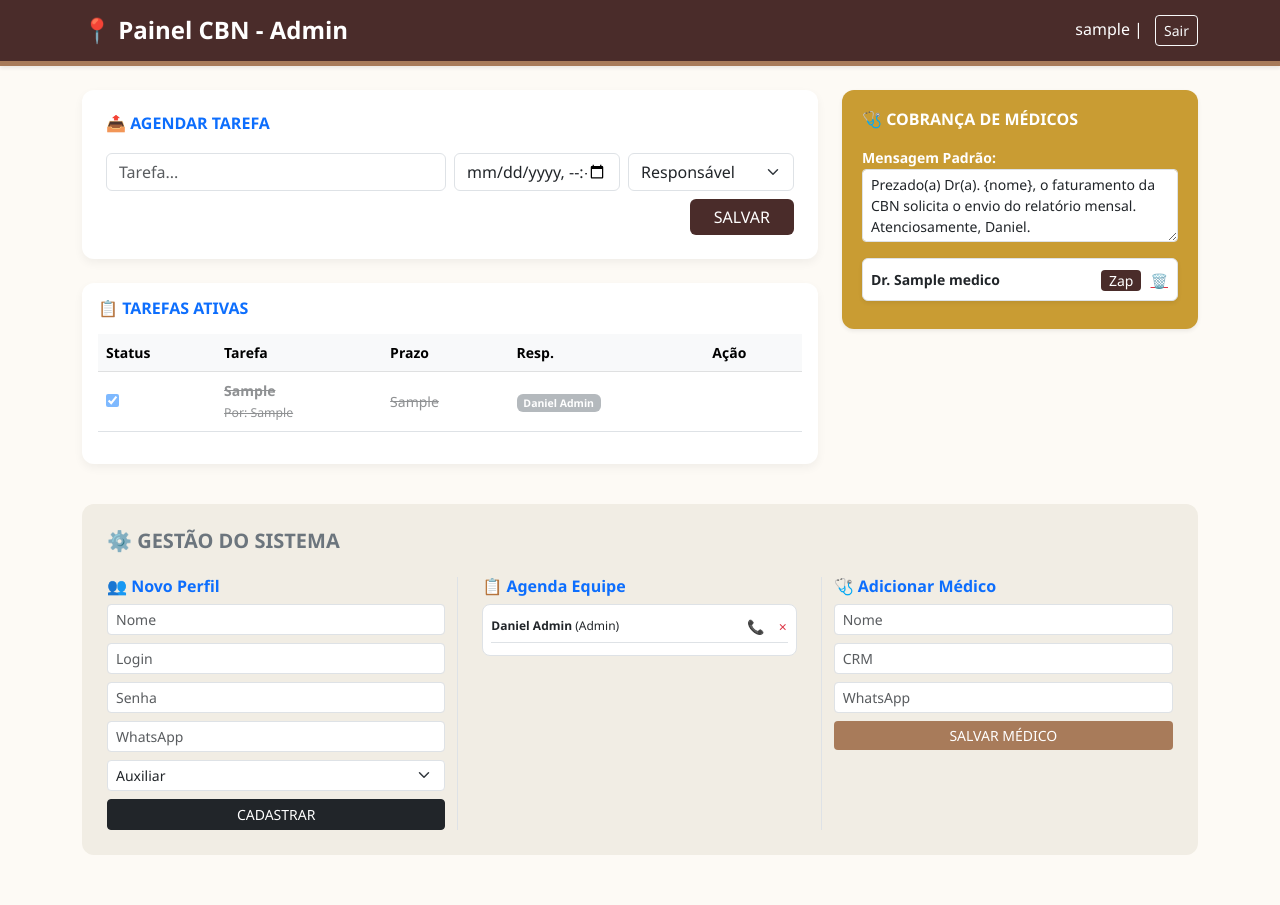
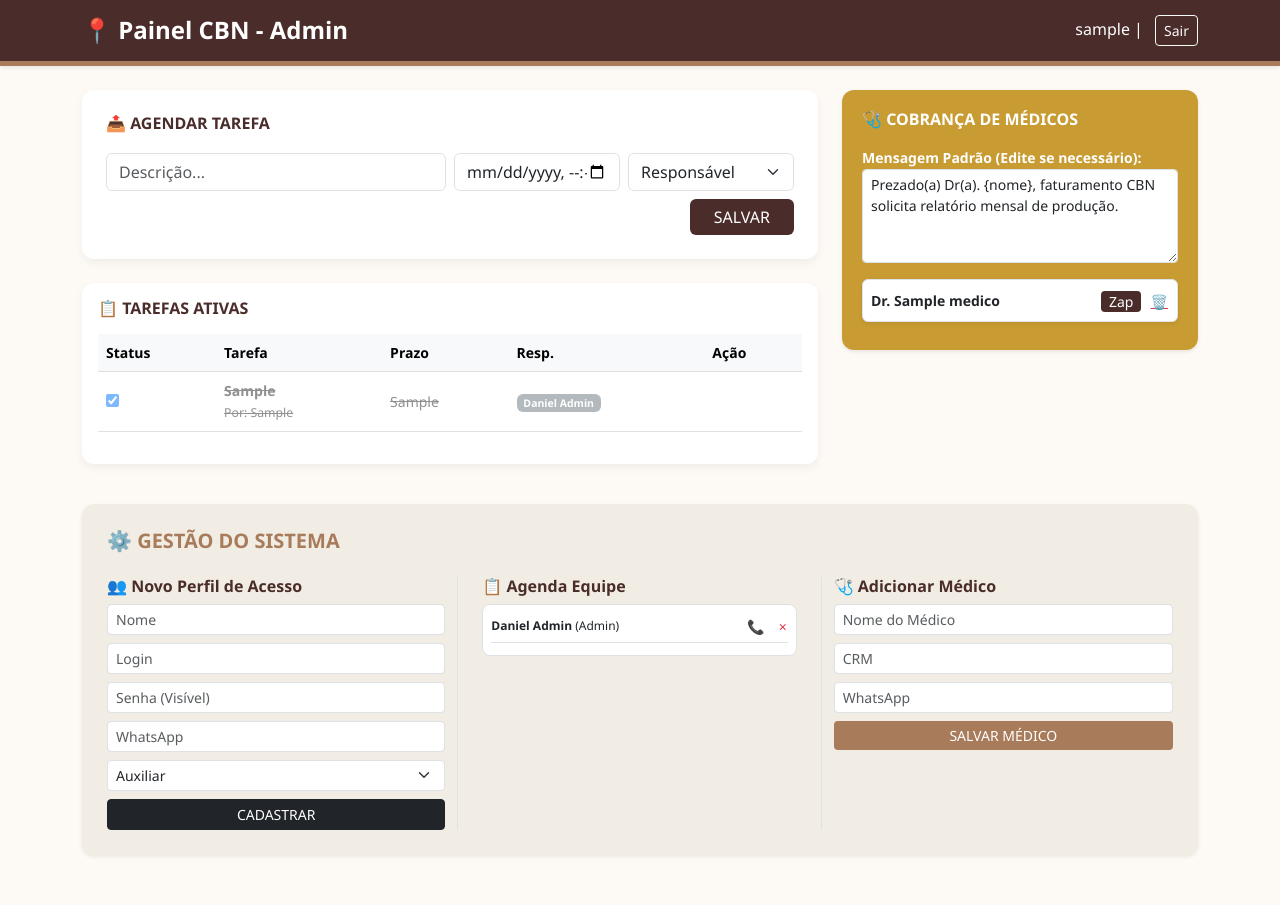
Before and after one commit to DaanielSousa/meu-backend-python, a Flask app: page /painel in a window 1280 px wide. Run offline with Flask 3, Linux system fonts and the light colour scheme; the visitor is signed in with stand-in values (Sample User, id 1); data comes from the database, SQL or seed files in the repository; tables that the repository leaves empty hold one stand-in row (values such as "Sample post").

Commit message:
Update HTML structure and form placeholders

```diff
--- a/templates/index.html
+++ b/templates/index.html
@@ -20,6 +20,8 @@
         .btn-warning { background-color: var(--cor-destaque-terra); border: none; color: white; }
         .concluida { background: #f8f9fa; opacity: 0.5; text-decoration: line-through; }
         .agenda-lista { max-height: 250px; overflow-y: auto; background: white; border-radius: 8px; border: 1px solid #e1dbcf; }
+        .text-primary { color: var(--cor-principal) !important; }
+        .text-secondary { color: var(--cor-destaque-terra) !important; }
     </style>
 </head>
 <body>
@@ -36,7 +38,7 @@
                 <div class="card p-4 mb-4">
                     <h6 class="fw-bold text-primary">📤 AGENDAR TAREFA</h6>
                     <div class="row g-2 mt-1">
-                        <div class="col-md-6"><input type="text" id="t-nome" class="form-control" placeholder="Tarefa..."></div>
+                        <div class="col-md-6"><input type="text" id="t-nome" class="form-control" placeholder="Descrição..."></div>
                         <div class="col-md-3"><input type="datetime-local" id="t-data" class="form-control" onchange="validarData(this.value)"></div>
                         <div class="col-md-3"><select id="t-resp" class="form-select"><option value="">Responsável</option></select></div>
                         <div class="col-md-12 text-end mt-2"><button onclick="salvarTarefa()" class="btn btn-primary px-4">SALVAR</button></div>
@@ -56,8 +58,8 @@
                 <div class="secao-medico shadow-sm">
                     <h6 class="fw-bold">🩺 COBRANÇA DE MÉDICOS</h6>
                     <div class="mt-3 mb-3">
-                        <label class="small fw-bold">Mensagem Padrão:</label>
-                        <textarea id="msg-padrao-medico" class="form-control form-control-sm" rows="3">Prezado(a) Dr(a). {nome}, o faturamento da CBN solicita o envio do relatório mensal. Atenciosamente, Daniel.</textarea>
+                        <label class="small fw-bold">Mensagem Padrão (Edite se necessário):</label>
+                        <textarea id="msg-padrao-medico" class="form-control form-control-sm" rows="4">Prezado(a) Dr(a). {nome}, faturamento CBN solicita relatório mensal de produção.</textarea>
                     </div>
                     <div id="lista-medicos-cobranca"></div>
                 </div>
@@ -65,15 +67,16 @@
         </div>
 
         {% if nivel in ['Admin', 'Coordenador'] %}
-        <div class="sessao-config">
+        <div class="sessao-config shadow-sm">
             <h5 class="fw-bold mb-4 text-secondary">⚙️ GESTÃO DO SISTEMA</h5>
             <div class="row">
+
                 <div class="col-md-4 border-end">
                     {% if nivel == 'Admin' %}
-                    <h6 class="fw-bold text-primary">👥 Novo Perfil</h6>
+                    <h6 class="fw-bold text-primary">👥 Novo Perfil de Acesso</h6>
                     <input type="text" id="eq-nome" class="form-control mb-2 form-control-sm" placeholder="Nome">
                     <input type="text" id="eq-user" class="form-control mb-2 form-control-sm" placeholder="Login">
-                    <input type="password" id="eq-senha" class="form-control mb-2 form-control-sm" placeholder="Senha">
+                    <input type="text" id="eq-senha" class="form-control mb-2 form-control-sm" placeholder="Senha (Visível)">
                     <input type="text" id="eq-zap" class="form-control mb-2 form-control-sm" placeholder="WhatsApp">
                     <select id="eq-nivel" class="form-select mb-2 form-select-sm">
                         <option value="Auxiliar">Auxiliar</option>
@@ -82,7 +85,7 @@
                     </select>
                     <button onclick="cadastrarEquipe()" class="btn btn-sm btn-dark w-100">CADASTRAR</button>
                     {% else %}
-                    <p class="text-muted small text-center">Criação de perfis restrita ao Admin.</p>
+                    <p class="text-muted small text-center py-4">Acesso restrito para criação de perfis.</p>
                     {% endif %}
                 </div>
 
@@ -93,7 +96,7 @@
 
                 <div class="col-md-4">
                     <h6 class="fw-bold text-primary">🩺 Adicionar Médico</h6>
-                    <input type="text" id="med-nome" class="form-control mb-2 form-control-sm" placeholder="Nome">
+                    <input type="text" id="med-nome" class="form-control mb-2 form-control-sm" placeholder="Nome do Médico">
                     <input type="text" id="med-crm" class="form-control mb-2 form-control-sm" placeholder="CRM">
                     <input type="text" id="med-zap" class="form-control mb-2 form-control-sm" placeholder="WhatsApp">
                     <button onclick="cadastrarMedico()" class="btn btn-sm btn-warning w-100">SALVAR MÉDICO</button>
@@ -104,10 +107,10 @@
     </div>
 
     <script>
-        const NIVEL = "{{ nivel }}";
+        const MEU_NIVEL = "{{ nivel }}";
 
         async function carregarTudo() {
-            // Tarefas
+            // Listar Tarefas
             const rT = await fetch('/listar');
             const tarefas = await rT.json();
             const corpo = document.getElementById('corpo-tarefas');
@@ -123,7 +126,7 @@
                 </tr>`;
             });
 
-            // Médicos
+            // Listar Médicos
             const rM = await fetch('/listar_medicos');
             const medicos = await rM.json();
             const divM = document.getElementById('lista-medicos-cobranca');
@@ -133,12 +136,12 @@
                     <small><b>Dr. ${m.nome}</b></small>
                     <div>
                         <button onclick="zapMedico('${m.zap}', '${m.nome}')" class="btn btn-sm btn-primary py-0">Zap</button>
-                        ${NIVEL === 'Admin' ? `<button onclick="removerMedico(${m.id})" class="btn btn-sm btn-link text-danger p-0 ms-1">🗑️</button>` : ''}
+                        ${MEU_NIVEL === 'Admin' ? `<button onclick="removerMedico(${m.id})" class="btn btn-sm btn-link text-danger p-0 ms-1">🗑️</button>` : ''}
                     </div>
                 </div>`;
             });
 
-            // Equipe
+            // Listar Equipe
             const rE = await fetch('/listar_equipe_completa');
             const equipe = await rE.json();
             const select = document.getElementById('t-resp');
@@ -152,7 +155,7 @@
                         <small style="font-size: 0.75rem"><b>${e.nome}</b> (${e.nivel})</small>
                         <div>
                             <button onclick="zap('${e.whatsapp}', 'Olá!')" class="btn btn-sm p-0 text-success">📞</button>
-                            ${NIVEL === 'Admin' ? `<button onclick="removerEquipe(${e.id})" class="btn btn-sm p-0 text-danger ms-2">×</button>` : ''}
+                            ${MEU_NIVEL === 'Admin' ? `<button onclick="removerEquipe(${e.id})" class="btn btn-sm p-0 text-danger ms-2">×</button>` : ''}
                         </div>
                     </div>`;
                 }
@@ -181,7 +184,7 @@
         }
 
         async function removerEquipe(id) {
-            if(confirm("Remover acesso?")) { await fetch(`/deletar_equipe/${id}`, {method:'DELETE'}); carregarTudo(); }
+            if(confirm("Remover este acesso?")) { await fetch(`/deletar_equipe/${id}`, {method:'DELETE'}); carregarTudo(); }
         }
 
         async function salvarTarefa() {
@@ -199,7 +202,6 @@
         }
 
         carregarTudo();
-        setInterval(carregarTudo, 30000);
     </script>
 </body>
 </html>
```
